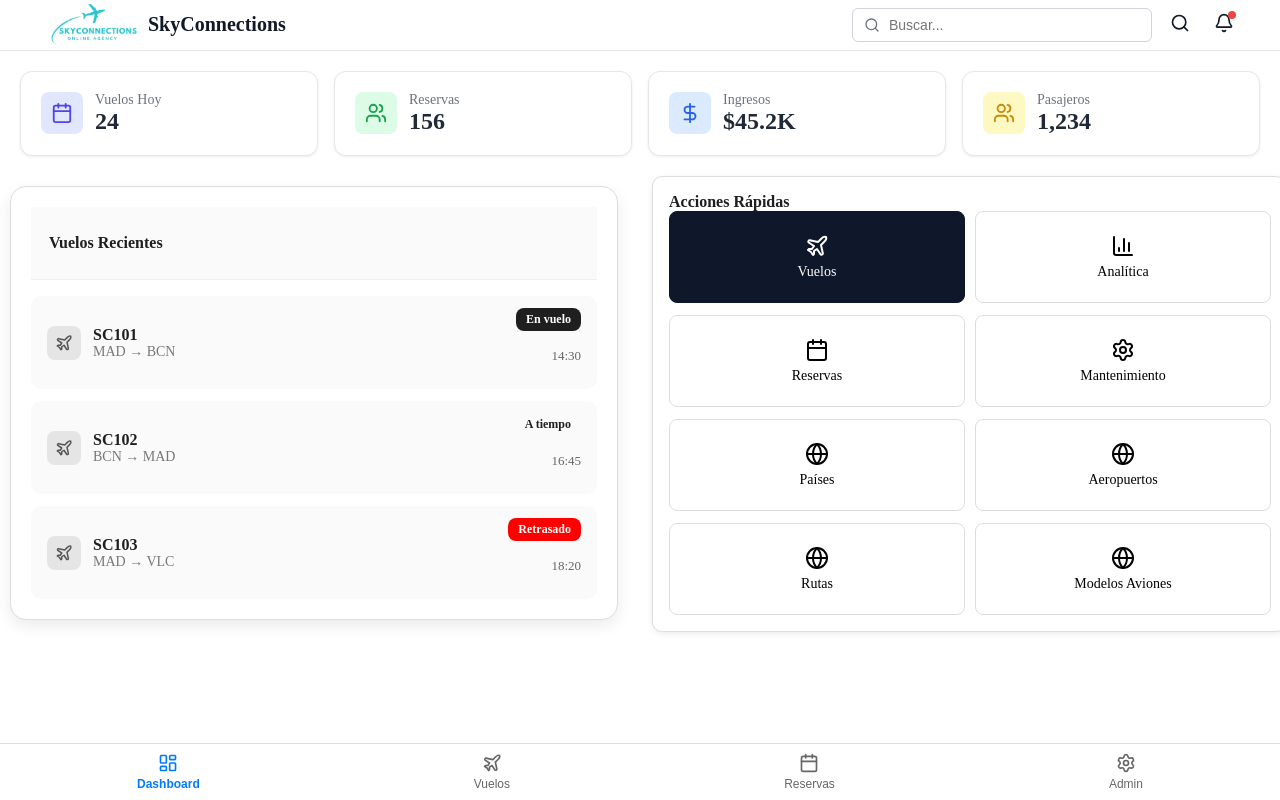
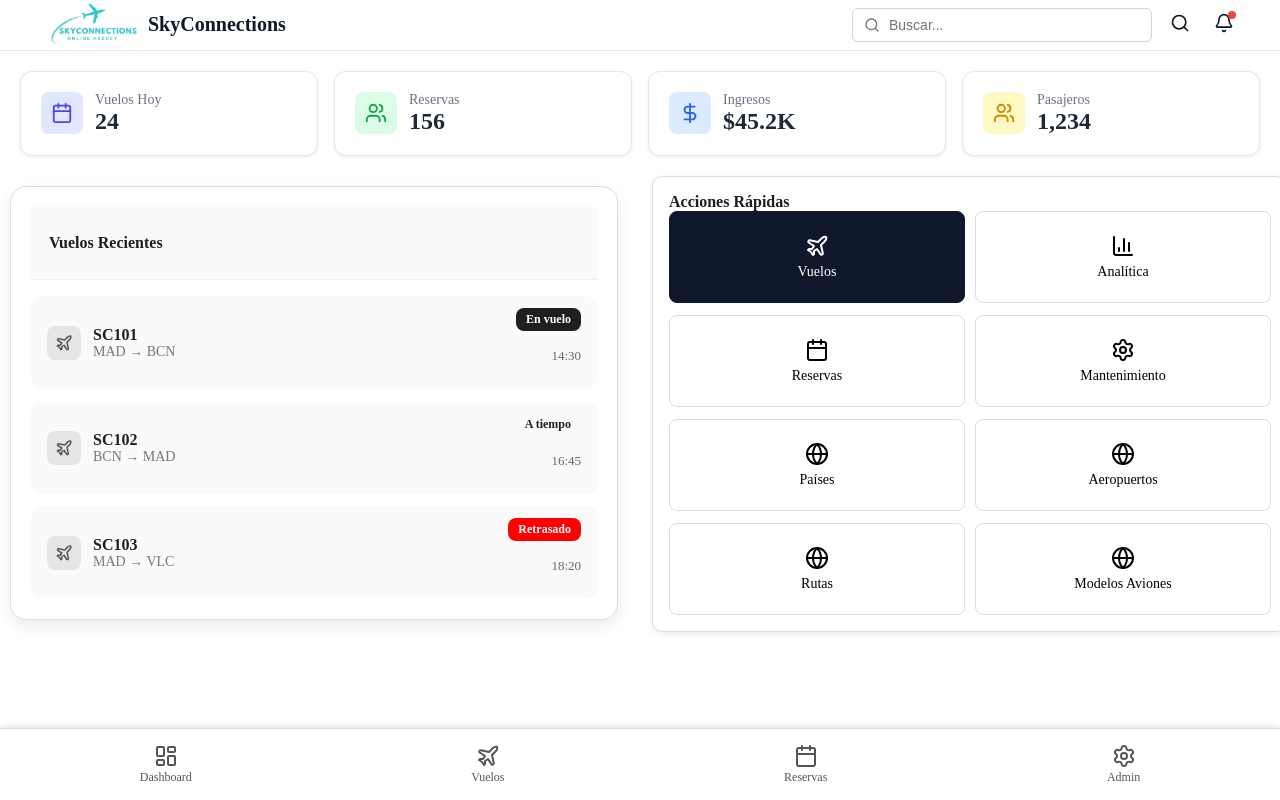
Before and after one commit to ProyectosVV/Front-end, a React (Vite) app: page /admin in a window 1280 px wide. Built offline with nearby package versions, Linux system fonts and the light colour scheme; what i18n-iso-countries would draw is missing.

Commit message:
Funcionamiento del btn de Dashboard

```diff
--- a/src/Diseños/navegacion-de-fondo.css
+++ b/src/Diseños/navegacion-de-fondo.css
@@ -39,3 +39,40 @@
 .bottom-nav button:hover {
   color: #000;
 }
+
+.bottom-nav a {
+  text-decoration: none;
+}
+
+.bottom-nav {
+  display: flex;
+  justify-content: space-around;
+  background-color: #fff;
+  padding: 10px 0;
+  box-shadow: 0 -2px 5px rgba(0,0,0,0.1);
+}
+
+.nav-button {
+  display: flex;
+  flex-direction: column;
+  align-items: center;
+  text-decoration: none;
+  color: #555;
+  padding: 5px 10px;
+  border-radius: 8px;
+  transition: background-color 0.2s, color 0.2s;
+}
+
+.nav-button:hover {
+  background-color: #f0f0f0;
+}
+
+
+
+.nav-icon {
+  margin-bottom: 2px;
+}
+
+.nav-text {
+  font-size: 12px;
+}
--- a/src/components/navegacion-de-fondo.jsx
+++ b/src/components/navegacion-de-fondo.jsx
@@ -1,41 +1,29 @@
-import { Button } from "@/components/ui/button"
-import { LayoutDashboard, Plane, Calendar, Settings } from "lucide-react"
-import "../Diseños/navegacion-de-fondo.css"
+import { LayoutDashboard, Plane, Calendar, Settings } from "lucide-react";
+import { NavLink } from "react-router-dom";
+import "../Diseños/navegacion-de-fondo.css";
+
 const navItems = [
-  {
-    title: "Dashboard",
-    icon: LayoutDashboard,
-    active: true,
-  },
-  {
-    title: "Vuelos",
-    icon: Plane,
-    active: false,
-  },
-  {
-    title: "Reservas",
-    icon: Calendar,
-    active: false,
-  },
-  {
-    title: "Admin",
-    icon: Settings,
-    active: false,
-  },
-]
+  { title: "Dashboard", icon: LayoutDashboard, path: "/dashboard" },
+  { title: "Vuelos", icon: Plane, path: "/vuelos" },
+  { title: "Reservas", icon: Calendar, path: "/reservas" },
+  { title: "Admin", icon: Settings, path: "/admin" },
+];
 
 export function BottomNavigation() {
   return (
     <nav className="bottom-nav">
       {navItems.map((item, index) => (
-        <button
+        <NavLink
           key={index}
-          className={item.active ? "active" : ""}
+          to={item.path}
+          className={({ isActive }) =>
+            `nav-button ${isActive ? "active" : ""}`
+          }
         >
-          <item.icon />
-          <span>{item.title}</span>
-        </button>
+          <item.icon className="nav-icon" />
+          <span className="nav-text">{item.title}</span>
+        </NavLink>
       ))}
     </nav>
-  )
+  );
 }
```
